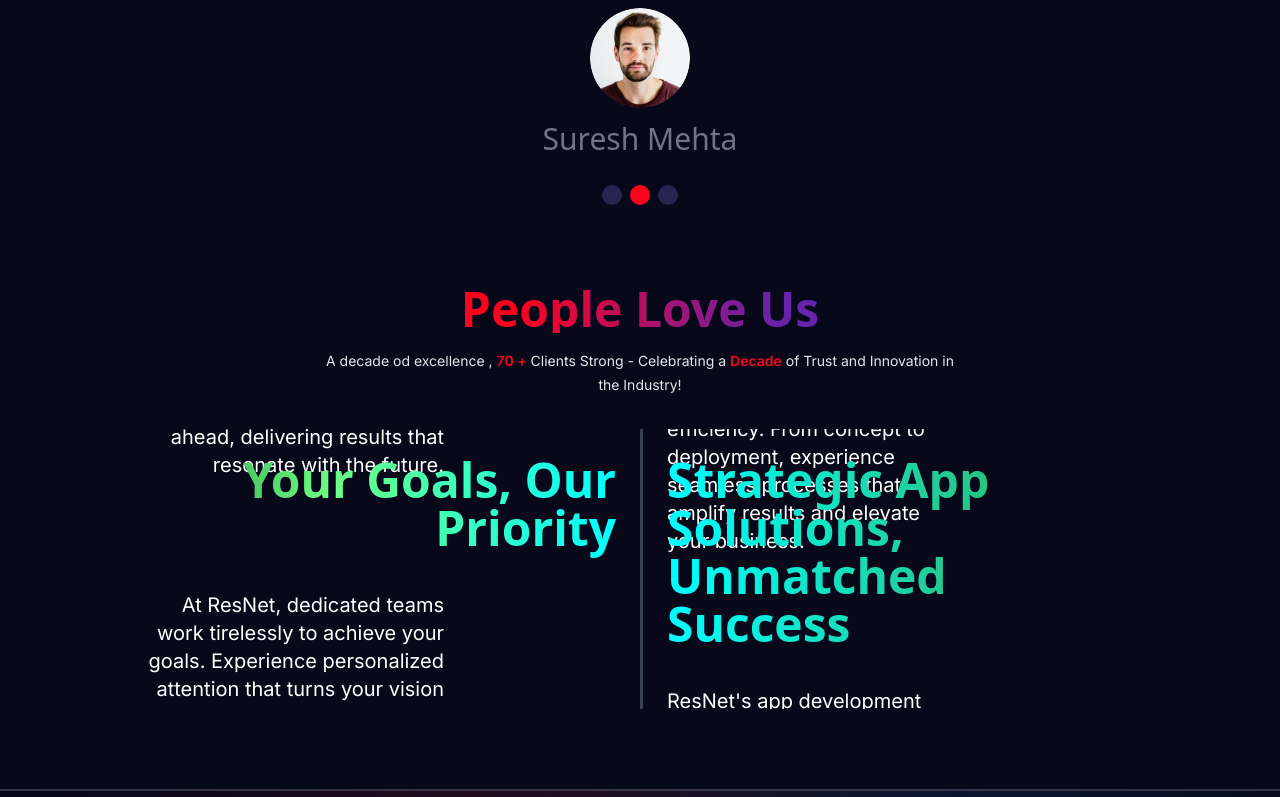
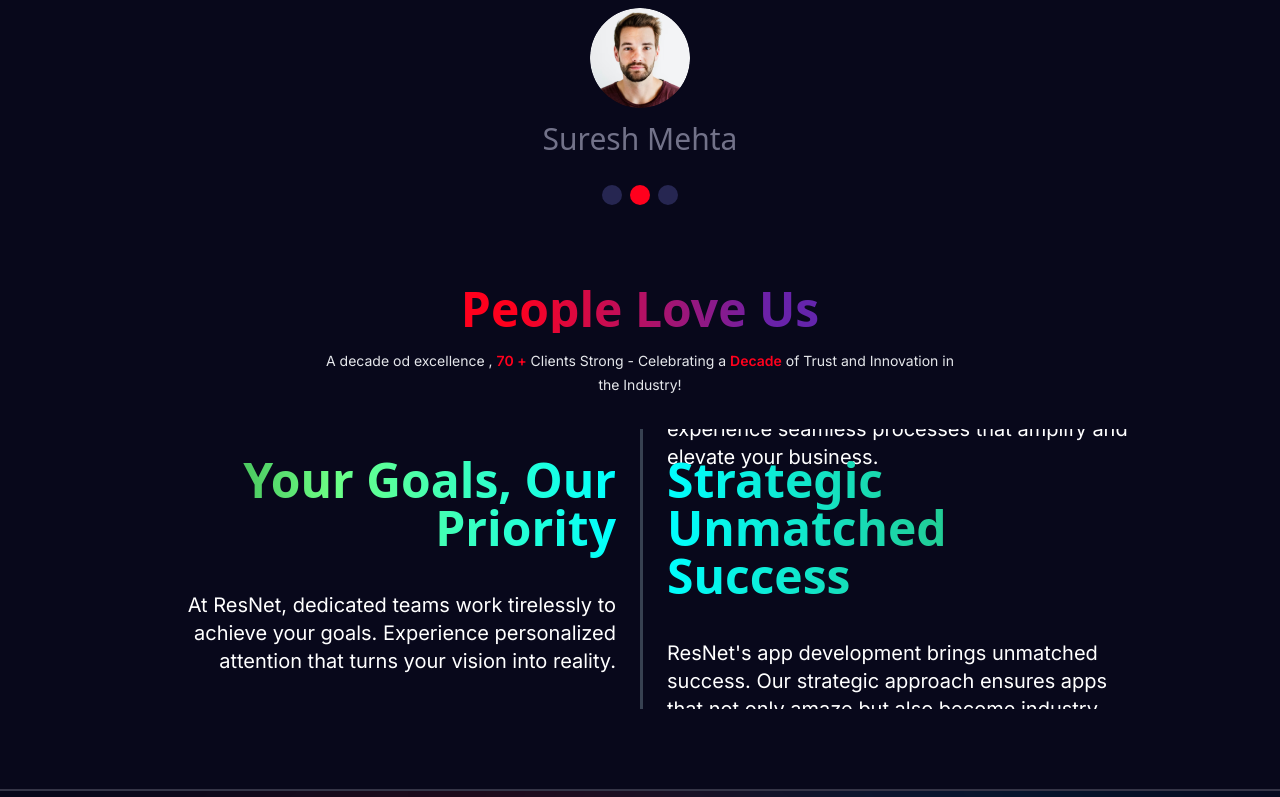
Before and after one commit to Qriocity-Company/Resnet, a Next.js app: page / in a window 1280 px wide. Shown: the part 3890-4687 px from the top of the page. Built offline with nearby package versions, Linux system fonts and the light colour scheme.

Commit message:
selling section fixed

```diff
--- a/components/SellingSection.tsx
+++ b/components/SellingSection.tsx
@@ -28,10 +28,10 @@ const contentsLeft = [
 const contentsRight = [
   {
     "heading": "Efficiency Redefined, Results Amplified",
-    "content": "ResNet's software development redefines efficiency. From concept to deployment, experience seamless processes that amplify results and elevate your business."
+    "content": "ResNet's software development redefines efficiency. From concept to deployment, experience seamless processes that amplify and elevate your business."
   },
   {
-    "heading": "Strategic App Solutions, Unmatched Success",
+    "heading": "Strategic Unmatched Success",
     "content": "ResNet's app development brings unmatched success. Our strategic approach ensures apps that not only amaze but also become industry leaders."
   },
   {
@@ -62,13 +62,13 @@ const contentsRight = [
 
       <div className='mt-[28vh] md:mt-24 flex justify-center w-full'>
 
-        <div className='p-4 pr-6 h-[40vh] md:h-[35vh] w-[50%] lg:w-[40%] relative overflow-hidden'>
+        <div className='p-4 pr-6 h-[55vh] md:h-[35vh] w-[50%] lg:w-[40%] relative overflow-hidden'>
           {
             contentsLeft.map((element,index)=>{
               return (
-                <div className={`content wordspin h-[40vh] md:h-[35vh]`} key={index} >
+                <div className={`content wordspin h-[55vh] md:h-[35vh]`} key={index} >
                   <h2 className='text-xl md:text-4xl lg:text-5xl text-transparent bg-clip-text bg-gradient-to-r from-[#39A94B] from-10% via-[#6cff85] via-40% to-[#00FFFF] to-100% font-extrabold text-end  pb-2 lg:pb-6'>{element.heading}</h2>
-                  <p className='text-sm md:text-xl text-white text-end'>
+                  <p className='text-sm md:text-xl text-white text-end w-full'>
                   {element.content}
                   </p>
                 </div>
@@ -77,13 +77,13 @@ const contentsRight = [
           }
         </div>
 
-        <div className='pl-6 p-4 border-s-[3px] border-gray-700 h-[40vh] md:h-[35vh] w-[50%] lg:w-[40%]  relative overflow-hidden'>
+        <div className='pl-6 p-4 border-s-[3px] border-gray-700 h-[55vh] md:h-[35vh] w-[50%] lg:w-[40%]  relative overflow-hidden'>
           {
             contentsRight.map((element,index)=>{
               return (
-                <div className={`content wordspin h-[40vh] md:h-[35vh]`} key={index} >
+                <div className={`content wordspin h-[55vh] md:h-[35vh]`} key={index} >
                   <h2 className='text-xl md:text-4xl lg:text-5xl text-transparent bg-clip-text bg-gradient-to-r from-[#00FFFF]  to-[#39A94B] font-extrabold text-start pb-2 lg:pb-6'>{element.heading}</h2>
-                  <p className='text-sm md:text-xl text-white text-start'>
+                  <p className='text-sm md:text-xl text-white text-start w-full'>
                   {element.content}
                   </p>
                 </div>
--- a/styles/Selling.css
+++ b/styles/Selling.css
@@ -10,10 +10,10 @@
 @keyframes spain_words {
 
     0%{
-        transform: translateY(80%);
+        transform: translateY(100%);
     }
     25%{
-        transform: translateY(2%);
+        transform: translateY(0%);
     }
     50%{
         transform: translateY(-100%);
```
